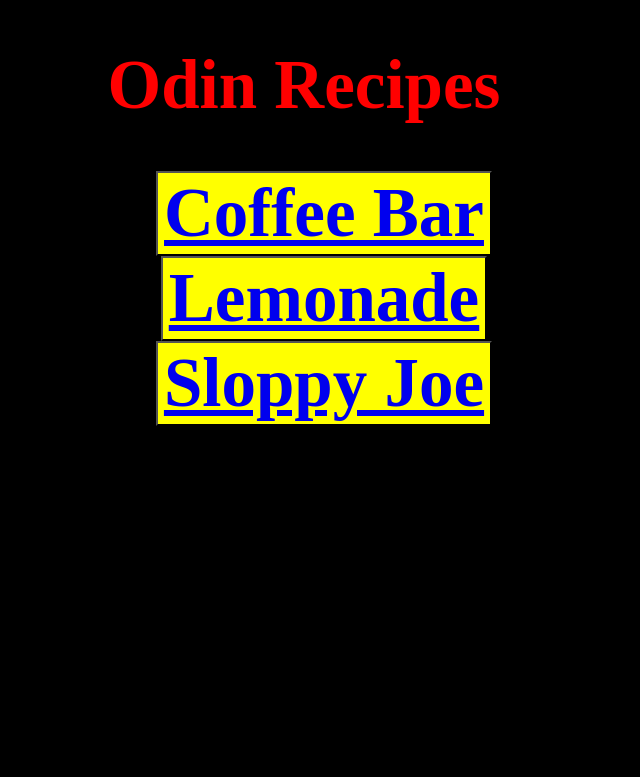
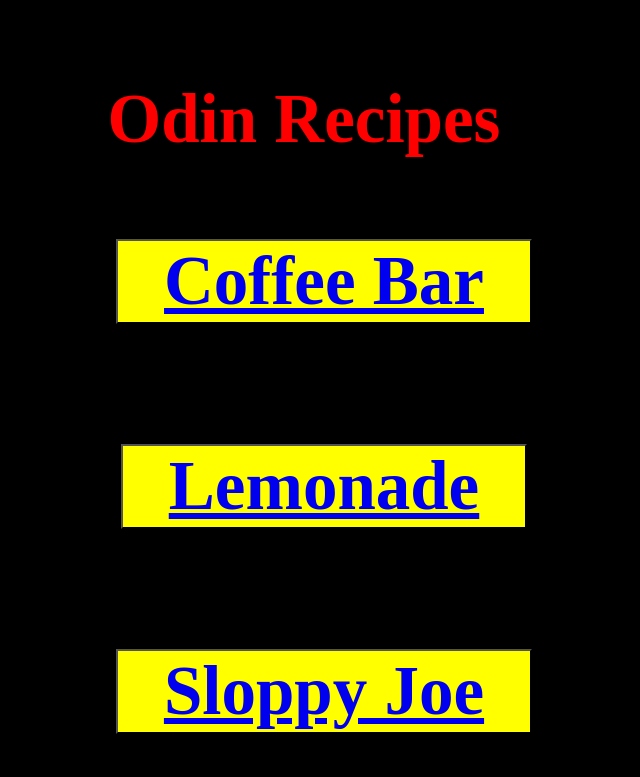
Before and after one commit to Daytwan/odin-recipes, a plain HTML site: page index.html in a window 1280 px wide. Shown: the whole page, without its empty margins (336-976 px from the left). Drawn offline with Linux system fonts and the light colour scheme.

Commit message:
added margin to make homepage neater

```diff
--- a/style.css
+++ b/style.css
@@ -1,3 +1,7 @@
+* {
+   margin:40px;
+   }
+
 html {
   background-color:black;
 }
```
